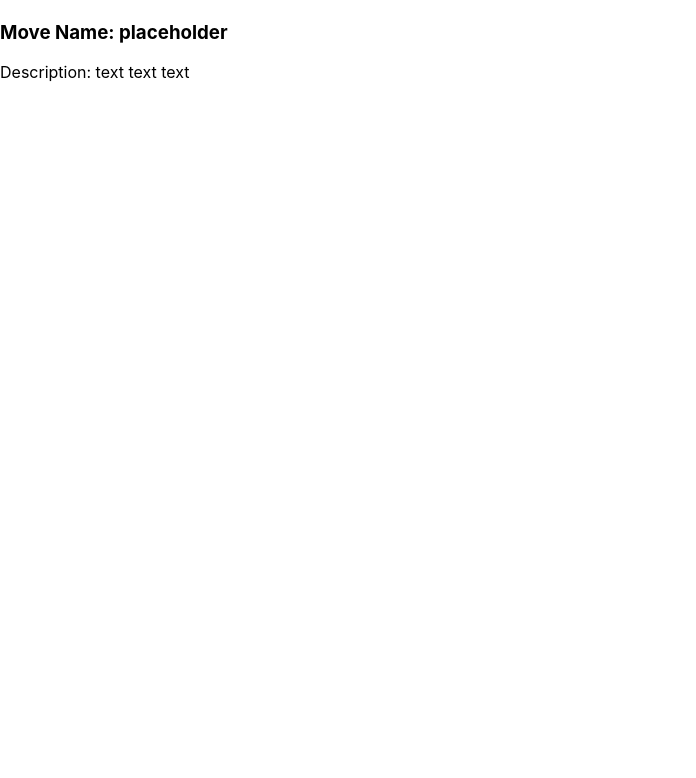
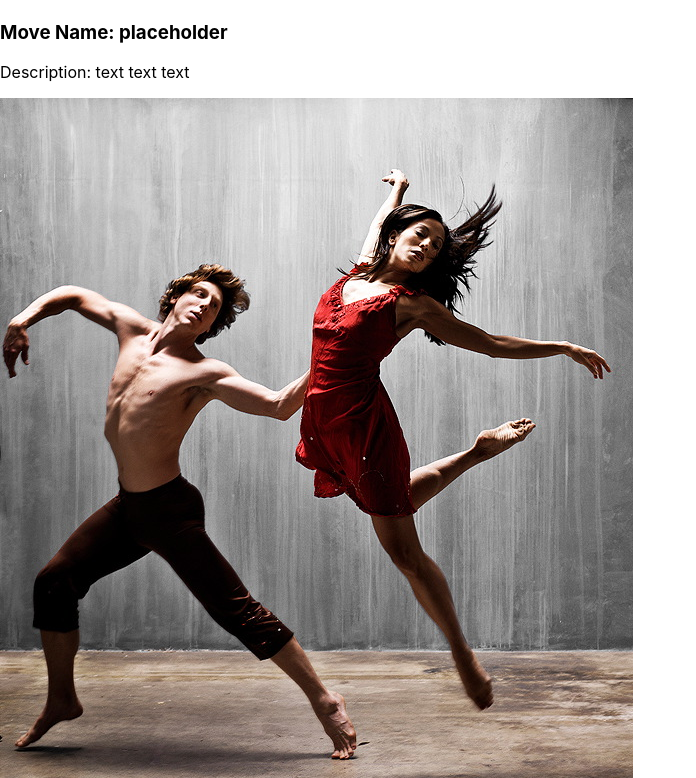
Before and after one commit to g-s-wan/break, a React app in the folder front/: page / in a window 1280 px wide. Shown: the part 842-1620 px from the top of the page, without its empty margins (0-696 px from the left). Before the commit the page ends 940 px from the top, so only its background shows below. Built offline with nearby package versions, Linux system fonts and the light colour scheme; the HTML template or start-up script is replaced by a standard one.

Commit message:
pushing front end

```diff
--- a/front/src/Tutorials.tsx
+++ b/front/src/Tutorials.tsx
@@ -1,7 +1,7 @@
 import Images from "./components/Images";
 import TopBar from "./components/TopBar";
 import {HashRouter, Route, Routes} from "react-router-dom";
-import Tutorials from "./components/Tutorials";
+import Tutorials from "./components/TutorialSection";
 
 
 
@@ -10,7 +10,9 @@ export default function Tutorial(){
     return(
         <HashRouter>
             <TopBar />
-            <div className="Backdrop">
+            <div className = "Backdrop">
+                <Tutorials image= "../../../documents/Two_dancers.jpeg" moveName="placeholder" mainText="text text text" altText="placeholder"></Tutorials>
+                <Tutorials image= "../../../documents/Two_dancers.jpeg" moveName="placeholder" mainText="text text text" altText="placeholder"></Tutorials>
                 <Tutorials image= "../../../documents/Two_dancers.jpeg" moveName="placeholder" mainText="text text text" altText="placeholder"></Tutorials>
             </div>
         </HashRouter>
--- a/front/src/components/Tutorials.tsx
+++ b/front/src/components/TutorialSection.tsx
@@ -6,14 +6,13 @@ type Props = {
     moveName: string;
     mainText: string;
     altText: string;
-    // {image, text} : Props
   };
 
 export default function Tutorials({image, moveName, mainText, altText} : Props){
     return(
         <div id = "tutorial-section">
             <div id = "image-section">
-                <img id = "tutorial-images" src={image} alt= {altText}/>
+                <img className = "tutorial-images" src={image} alt= {altText}/>
             </div>
             <div id = "text-section">
                 <h3>Move Name: {moveName}</h3>
--- a/front/src/styles/App.css
+++ b/front/src/styles/App.css
@@ -196,7 +196,7 @@ li {
   border-radius: 5%;
 }
 
-#tutorial-images{
+.tutorial-images{
   height: 90%;
   left: 25%;
   top: 5%;
```
